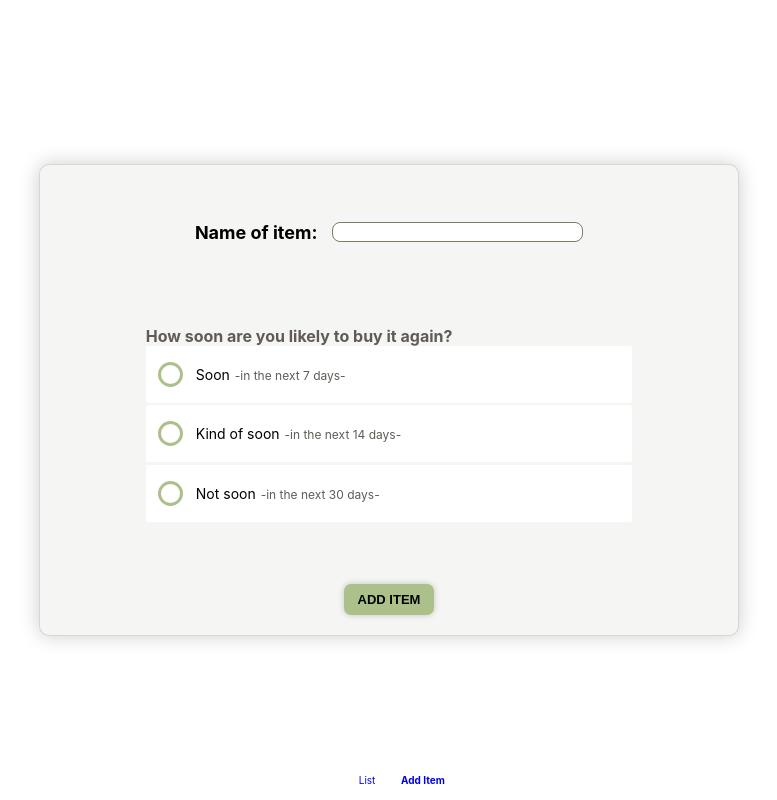
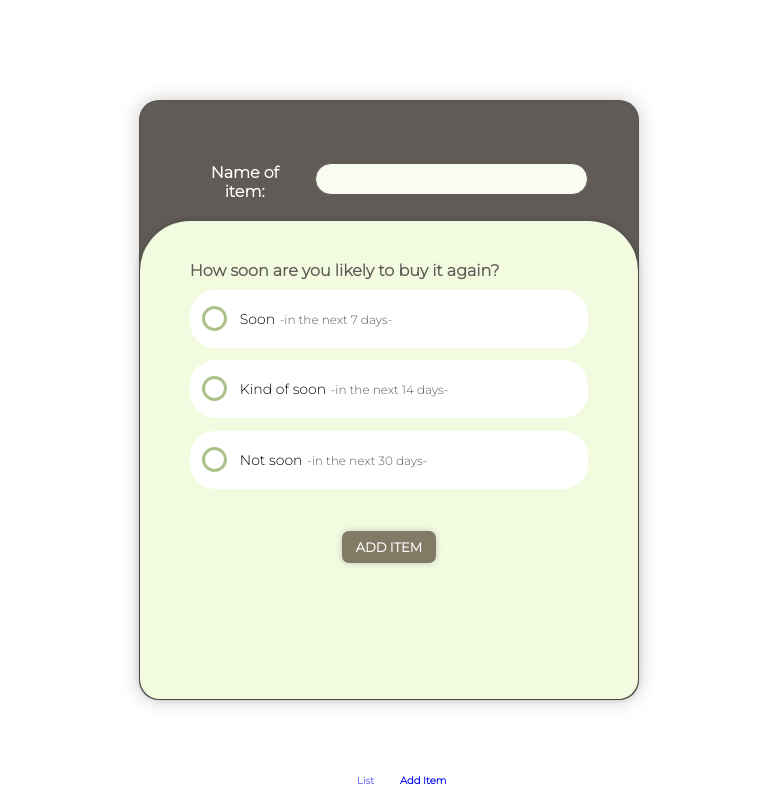
Before and after one commit to the-collab-lab/tcl-24-smart-shopping-list, a React (Create React App) app: page /addItem in a window 1280 px wide. Shown: the whole page, without its empty margins (251-1028 px from the left). Built offline with nearby package versions, Linux system fonts and the light colour scheme; no server answers; the database is empty; sample sign-in values are in the browser's storage.

Commit message:
Adjusting form style to global style

```diff
--- a/public/index.html
+++ b/public/index.html
@@ -10,12 +10,37 @@
       content="Web site created using create-react-app"
     />
     <link rel="apple-touch-icon" href="logo192.png" />
-    <link rel="stylesheet" href="https://use.fontawesome.com/releases/v5.15.3/css/all.css" integrity="sha384-SZXxX4whJ79/gErwcOYf+zWLeJdY/qpuqC4cAa9rOGUstPomtqpuNWT9wdPEn2fk" crossorigin="anonymous">
+    <link
+      rel="stylesheet"
+      href="https://use.fontawesome.com/releases/v5.15.3/css/all.css"
+      integrity="sha384-SZXxX4whJ79/gErwcOYf+zWLeJdY/qpuqC4cAa9rOGUstPomtqpuNWT9wdPEn2fk"
+      crossorigin="anonymous"
+    />
     <!--
       manifest.json provides metadata used when your web app is installed on a
       user's mobile device or desktop. See https://developers.google.com/web/fundamentals/web-app-manifest/
     -->
     <link rel="manifest" href="%PUBLIC_URL%/manifest.json" />
+    <link rel="preconnect" href="https://fonts.gstatic.com" />
+    <link
+      href="https://fonts.googleapis.com/css2?family=Montserrat:wght@300&display=swap"
+      rel="stylesheet"
+    />
+    <link rel="preconnect" href="https://fonts.gstatic.com" />
+    <link
+      href="https://fonts.googleapis.com/css2?family=Bad+Script&display=swap"
+      rel="stylesheet"
+    />
+    <link rel="preconnect" href="https://fonts.gstatic.com" />
+    <link
+      href="https://fonts.googleapis.com/css2?family=Libre+Baskerville&display=swap"
+      rel="stylesheet"
+    />
+    <link rel="preconnect" href="https://fonts.gstatic.com" />
+    <link
+      href="https://fonts.googleapis.com/css2?family=Fredoka+One&display=swap"
+      rel="stylesheet"
+    />
     <!--
       Notice the use of %PUBLIC_URL% in the tags above.
       It will be replaced with the URL of the `public` folder during the build.
--- a/src/components/Form/Form.Style.js
+++ b/src/components/Form/Form.Style.js
@@ -1,4 +1,6 @@
 import styled from 'styled-components';
+
+import { Input } from '../Style/Input.Style';
 
 export const FormWrapper = styled.div`
   display: flex;
@@ -8,15 +10,16 @@ export const FormWrapper = styled.div`
 `;
 
 export const FormStyled = styled.form`
+  display: flex;
+  flex-direction: column;
   width: 100%;
-  max-width: 700px;
-  margin: 20px auto;
-  padding: 2rem;
+  height: 75%;
+  max-width: 500px;
+  max-height: 600px;
+  margin: auto;
   border: 1px solid rgba(0, 0, 0, 0.125);
-  border-radius: 1rem;
-  background: #f5f5f4;
-  /* background: #605b56;
-  background: #837a75; */
+  border-radius: 2rem;
+  background: #605b56;
   text-align: center;
   box-shadow: 0px 0px 20px 0px rgba(0, 0, 0, 0.2);
 `;
@@ -25,44 +28,48 @@ export const FormGroup = styled.div`
   display: flex;
   flex-direction: column;
   margin: auto;
-  margin-top: 2.5rem;
-  border-radius: 0.25rem;
   width: 80%;
-  padding: 1.25rem;
   text-align: center;
+  background: #605b56;
 
-  @media (min-width: 768px) {
+  @media (min-width: 480px) {
     flex-direction: row;
     justify-content: center;
     margin-bottom: 1rem;
   }
 
   label {
-    font-size: 1.8rem;
+    font-size: 1.6rem;
     color: black;
+    color: white;
     font-weight: bold;
     margin-bottom: 1rem;
 
-    @media (min-width: 768px) {
+    @media (min-width: 480px) {
       margin-right: 1.5rem;
-    }
-  }
-
-  input {
-    font-size: 1.8rem;
-    background-color: white;
-
-    @media (min-width: 768px) {
-      width: 50%;
-      font-size: 1.8rem;
     }
   }
 `;
 
 export const Legend = styled.strong`
   font-size: 1.6rem;
-  /* color: white; */
   color: #605b56;
+`;
+
+export const BottomSection = styled.div`
+  width: 100%;
+  height: 80%;
+  background: #f2fbe0;
+  border-top-right-radius: 2rem;
+  border-top-left-radius: 2rem;
+  border-bottom-left-radius: 2rem;
+  border-bottom-right-radius: 2rem;
+
+  box-shadow: 0 0px 6px rgba(0, 0, 0, 0.2);
+  @media (min-width: 480px) {
+    border-top-right-radius: 50px;
+    border-top-left-radius: 50px;
+  }
 `;
 
 export const LabelSet = styled.label`
@@ -73,18 +80,20 @@ export const LabelSet = styled.label`
   width: 80%;
   margin: 2rem auto;
   background: #f5f5f4;
-  padding: 2rem;
+  background: #f2fbe0;
+  border-radius: 2rem;
 
-  @media (min-width: 768px) {
+  @media (min-width: 480px) {
     margin: 4rem auto;
   }
 `;
 
 export const LabelOption = styled.label`
+  margin: 1rem 0;
   margin-bottom: 0.25rem;
-  padding: 2rem;
+  padding: 2rem 0;
   background: white;
-  border-radius: 0.25rem;
+  border-radius: 2.5rem;
   width: 100%;
   font-size: 1.4rem;
   text-align: left;
@@ -92,10 +101,13 @@ export const LabelOption = styled.label`
   position: relative;
   padding-left: 5rem;
   cursor: pointer;
+  border-style: 5px solid red;
+  color: black;
 
   &:hover {
-    background-color: #f2fbe0;
+    background-color: #dafeb7;
     color: black;
+    font-weight: bold;
   }
 `;
 
@@ -143,12 +155,33 @@ export const Info = styled.span`
 
 export const Message = styled.p`
   margin: auto;
-  margin-top: 2.5rem;
+  margin-top: 1.5rem;
   background: ${(props) => (props.error ? '#f2dede' : '#f2fbe0')};
   color: ${(props) => (props.error ? '#a94442' : '#3c763d')};
-  border-radius: 0.25rem;
+  font-weight: bold;
+  border-radius: 2.5rem;
   width: 80%;
-  padding: 1.25rem;
+  padding: 0.8rem;
   margin-bottom: 1rem;
+  font-size: 1.5rem;
+
+  @media (min-width: 480px) {
+    padding: 1.25rem;
+  }
+`;
+
+export const InputForm = styled(Input)`
+  position: relative;
+  width: 70%;
+  height: 3.2rem;
+  border-radius: 100px 100px 100px 100px;
   font-size: 1.6rem;
+  background-color: #f8fdef;
+  border: 0.1rem solid;
+  border-color: #605b56;
+  align-self: center;
+
+  @media (min-width: 480px) {
+    align-self: start;
+  }
 `;
--- a/src/components/Form/Form.jsx
+++ b/src/components/Form/Form.jsx
@@ -4,9 +4,8 @@ import { useCollection } from 'react-firebase-hooks/firestore';
 import { useFirebase } from '../../hooks/useFirebase';
 import { useForm } from '../../hooks/useForm';
 import useNotification from '../../hooks/useNotification';
+import { Button } from '../Style/Button.Style';
 
-import { Button } from '../Style/Button.Style';
-import { Input } from '../Style/Input.Style';
 import {
   FormWrapper,
   FormStyled,
@@ -18,6 +17,8 @@ import {
   Info,
   InputRadio,
   Message,
+  BottomSection,
+  InputForm,
 } from './Form.Style';
 
 export const Form = () => {
@@ -83,7 +84,7 @@ export const Form = () => {
       <FormStyled onSubmit={sendToFirebase}>
         <FormGroup>
           <label htmlFor="fname">Name of item:</label>
-          <Input
+          <InputForm
             type="text"
             name="nameItem"
             onChange={handleInputChange}
@@ -91,6 +92,7 @@ export const Form = () => {
           />
         </FormGroup>
 
+        <BottomSection>
           <LabelSet>
             <Legend>How soon are you likely to buy it again?</Legend>
             <LabelOption>
@@ -128,12 +130,11 @@ export const Form = () => {
             </LabelOption>
           </LabelSet>
 
-        <Button type="submit" primary>
-          ADD ITEM
-        </Button>
+          <Button type="submit">ADD ITEM</Button>
 
           {error && <Message error>{error}</Message>}
           {success && <Message>{success}</Message>}
+        </BottomSection>
       </FormStyled>
     </FormWrapper>
   );
--- /dev/null
+++ b/src/components/Style/Color.palette.js
@@ -0,0 +1,10 @@
+const colorPalet = {
+  primary: '#ACC18A',
+  secundary: '#837A75',
+  bgApp: '#F2FBE0',
+  active: '#DAFEB7',
+  dark: '#605B56',
+  bg: '#f5f5f5',
+};
+
+export { colorPalet };
--- a/src/components/Style/Global.Style.js
+++ b/src/components/Style/Global.Style.js
@@ -6,5 +6,6 @@ export const GlobalStyle = createGlobalStyle`
         padding:0;
         box-sizing:border-box;
         font-size:10px;
+        font-family: 'Montserrat', sans-serif;
     }
 `;
```
Lines whose indentation alone changed are shown as unchanged.
